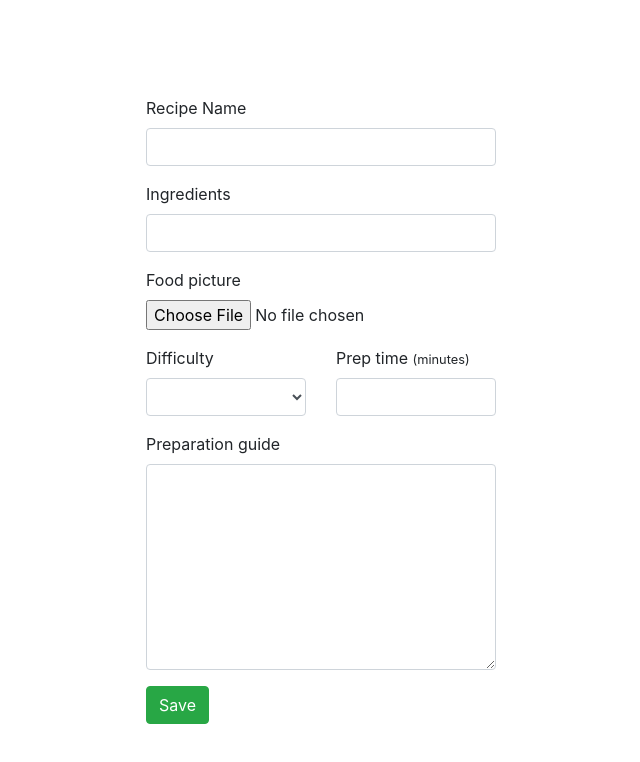
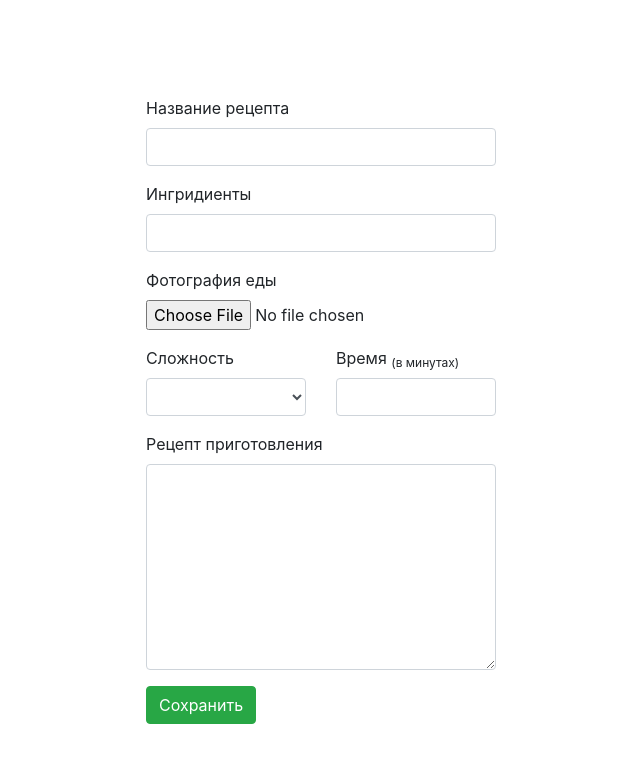
Before and after one commit to Vterebenin/learning-nuxt, a Nuxt app in the folder client/: page /recipes/1/edit in a window 1280 px wide. Shown: the top 762 px of the page, without its empty margins (509-1149 px from the left). Built offline with nearby package versions, Linux system fonts and the light colour scheme; no server answers.

Commit message:
translating to russian

```diff
--- a/client/components/RecipeCard.vue
+++ b/client/components/RecipeCard.vue
@@ -4,12 +4,12 @@
     <div class="card-body">
       <h5 class="card-title">{{ recipe.name }}</h5>
       <p class="card-text">
-        <strong>Ingredients:</strong> {{ recipe.ingredients }}
+        <strong>Ингридиеты:</strong> {{ recipe.ingredients }}
       </p>
       <div class="action-buttons">
-        <nuxt-link :to="`/recipes/${recipe.id}/`" class="btn btn-sm btn-success"> View </nuxt-link>
-        <nuxt-link :to="`/recipes/${recipe.id}/edit/`" class="btn btn-sm btn-primary"> Edit </nuxt-link>
-        <button @click="onDelete(recipe.id)"  class="btn btn-sm btn-danger">Delete</button>
+        <nuxt-link :to="`/recipes/${recipe.id}/`" class="btn btn-sm btn-success">Глянуть</nuxt-link>
+        <nuxt-link :to="`/recipes/${recipe.id}/edit/`" class="btn btn-sm btn-primary">Изменить</nuxt-link>
+        <button @click="onDelete(recipe.id)"  class="btn btn-sm btn-danger">Забыть</button>
       </div>
     </div>
   </div>
--- a/client/pages/index.vue
+++ b/client/pages/index.vue
@@ -1,10 +1,10 @@
 <template>
   <header>
     <div class="text-box">
-      <h1>La Recipes 😋</h1>
-      <p class="mt-3">Recipes for the meals we love ❤️ ️</p>
+      <h1>Типа рецепты 😋</h1>
+      <p class="mt-3">Типа здесь твои любимые рецепты ❤️ ️</p>
       <nuxt-link class="btn btn-outline btn-large btn-info" to="/recipes">
-        View Recipes <span class="ml-2">&rarr;</span>
+        Посмотреть рецепты <span class="ml-2">&rarr;</span>
       </nuxt-link>
     </div>
   </header>
@@ -27,6 +27,7 @@ header {
       rgba(0, 0, 0, 0.4)
     ),
     url("/images/banner.jpg");
+
   background-position: center;
   background-size: cover;
   position: relative;
--- a/client/pages/recipes/_id/edit.vue
+++ b/client/pages/recipes/_id/edit.vue
@@ -11,43 +11,43 @@
       <div class="col-md-4">
         <form @submit.prevent="submitRecipe">
           <div class="form-group">
-            <label for>Recipe Name</label>
+            <label for>Название рецепта</label>
             <input type="text" class="form-control" v-model="recipe.name" >
           </div>
           <div class="form-group">
-            <label for>Ingredients</label>
+            <label for>Ингридиенты</label>
             <input type="text" v-model="recipe.ingredients" class="form-control" name="Ingredients" >
           </div>
           <div class="form-group">
-            <label for>Food picture</label>
+            <label for>Фотография еды</label>
             <input type="file" @change="onFileChange">
           </div>
           <div class="row">
             <div class="col-md-6">
               <div class="form-group">
-                <label for>Difficulty</label>
+                <label for>Сложность</label>
                 <select v-model="recipe.difficulty" class="form-control" >
-                  <option value="Easy">Easy</option>
-                  <option value="Medium">Medium</option>
-                  <option value="Hard">Hard</option>
+                  <option value="Easy">Легко</option>
+                  <option value="Medium">Средне</option>
+                  <option value="Hard">Тяжело</option>
                 </select>
               </div>
             </div>
             <div class="col-md-6">
               <div class="form-group">
                 <label for>
-                  Prep time
-                  <small>(minutes)</small>
+                  Время
+                  <sub>(в минутах)</sub>
                 </label>
                 <input type="text" v-model="recipe.prep_time" class="form-control" name="Ingredients" >
               </div>
             </div>
           </div>
           <div class="form-group mb-3">
-            <label for>Preparation guide</label>
+            <label for>Рецепт приготовления</label>
             <textarea v-model="recipe.prep_guide" class="form-control" rows="8"></textarea>
           </div>
-          <button type="submit" class="btn btn-success">Save</button>
+          <button type="submit" class="btn btn-success">Сохранить</button>
         </form>
       </div>
     </div>
--- a/client/pages/recipes/_id/index.vue
+++ b/client/pages/recipes/_id/index.vue
@@ -14,13 +14,13 @@
       </div>
       <div class="col-md-6">
         <div class="recipe-details">
-          <h4>Ingredients</h4>
+          <h4>Ингридиенты</h4>
           <p>{{ recipe.ingredients }}</p>
-          <h4>Preparation time ⏱</h4>
-          <p>{{ recipe.prep_time }} mins</p>
-          <h4>Difficulty</h4>
+          <h4>Время на приготовление</h4>
+          <p>{{ recipe.prep_time }} мин.</p>
+          <h4>Сложность</h4>
           <p>{{ recipe.difficulty }}</p>
-          <h4>Preparation guide</h4>
+          <h4>Рецепт приготовления</h4>
           <textarea class="form-control" rows="10" v-html="recipe.prep_guide" disabled />
         </div>
       </div>
--- a/client/pages/recipes/add.vue
+++ b/client/pages/recipes/add.vue
@@ -22,43 +22,43 @@
       <div class="col-md-4">
         <form @submit.prevent="submitRecipe">
           <div class="form-group">
-            <label for>Recipe Name</label>
+            <label for>Название рецепта</label>
             <input type="text" class="form-control" v-model="recipe.name">
           </div>
           <div class="form-group">
-            <label for>Ingredients</label>
+            <label for>Ингридиенты</label>
             <input v-model="recipe.ingredients" type="text" class="form-control">
           </div>
           <div class="form-group">
-            <label for>Food picture</label>
+            <label for>Фотография еды</label>
             <input type="file" name="file" @change="onFileChange">
           </div>
           <div class="row">
             <div class="col-md-6">
               <div class="form-group">
-                <label for>Difficulty</label>
+                <label for>Сложность</label>
                 <select v-model="recipe.difficulty" class="form-control">
-                  <option value="Easy">Easy</option>
-                  <option value="Medium">Medium</option>
-                  <option value="Hard">Hard</option>
+                  <option value="Easy">Легко</option>
+                  <option value="Medium">Средне</option>
+                  <option value="Hard">Тяжело</option>
                 </select>
               </div>
             </div>
             <div class="col-md-6">
               <div class="form-group">
                 <label for>
-                  Prep time
-                  <small>(minutes)</small>
+                  Время
+                  <small>(в минутах)</small>
                 </label>
                 <input v-model="recipe.prep_time" type="number" class="form-control">
               </div>
             </div>
           </div>
           <div class="form-group mb-3">
-            <label for>Preparation guide</label>
+            <label for>Рецепт приготовления</label>
             <textarea v-model="recipe.prep_guide" class="form-control" rows="8"></textarea>
           </div>
-          <button type="submit" class="btn btn-primary">Submit</button>
+          <button type="submit" class="btn btn-primary">Сохранить</button>
         </form>
       </div>
     </div>
--- a/client/pages/recipes/index.vue
+++ b/client/pages/recipes/index.vue
@@ -3,12 +3,12 @@
     <div class="row">
       <div class="col-12 text-right mb-4">
         <div class="d-flex justify-content-between">
-          <h3>La Recipes</h3>
-          <nuxt-link to="/recipes/add" class="btn btn-info">Add Recipe</nuxt-link>
+          <h3>Типа рецепты</h3>
+          <nuxt-link to="/recipes/add" class="btn btn-info">Добавить рецепт</nuxt-link>
         </div>
       </div>
       <template v-for="recipe in recipes">
-        <div :key="recipe.id" class="col-lg-3 col-md-4 col-sm-6 mb-4">
+        <div :key="recipe.id" class="col-lg-4 col-md-4 col-sm-6 mb-4">
           <recipe-card :onDelete="deleteRecipe" :recipe="recipe"></recipe-card>
         </div>
       </template>
```
Also changed, not shown: 1 other file (tests, documents, lock files or other folders).
